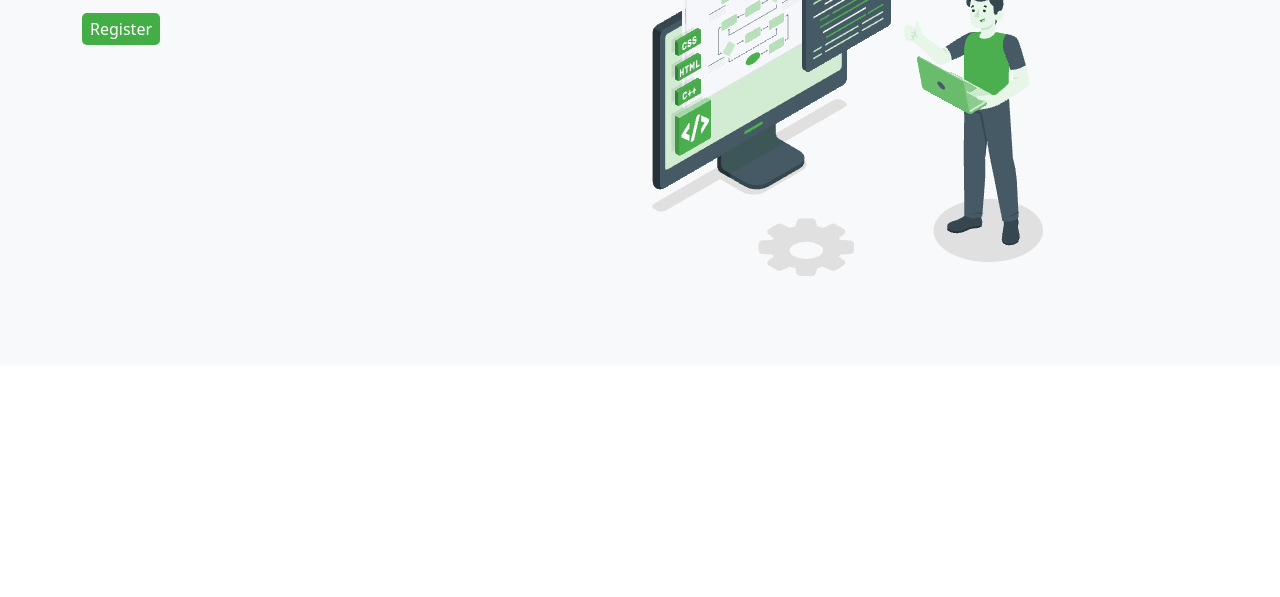
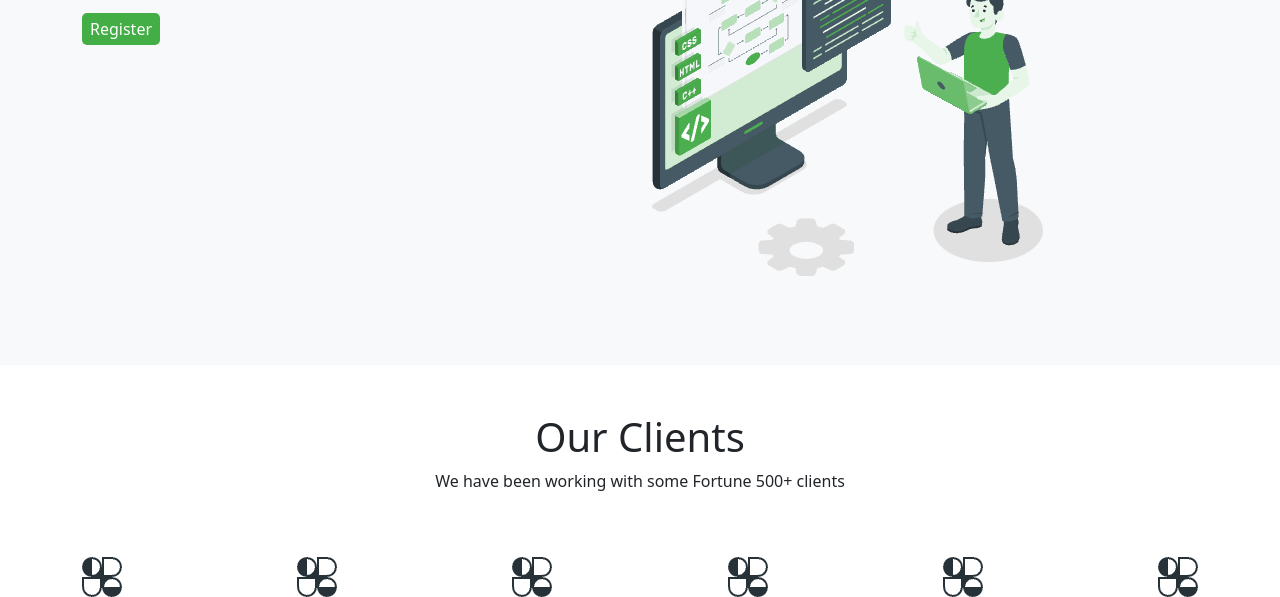
Before and after one commit to ablakulova/boostrappp, a plain HTML site: page index.html in a window 1280 px wide. Shown: the part 301-898 px from the top of the page. Before the commit the page ends 800 px from the top, so only its background shows below. Drawn offline with nearby package versions, Linux system fonts and the light colour scheme.

Commit message:
clients end

```diff
--- a/index.html
+++ b/index.html
@@ -61,6 +61,33 @@
         </div>
     </div>
 </section>
+<!--clients-->
+<section id="clients">
+    <div class="container">
+       <div class="row">
+            <div class="col-lg-12 text-center mt-5">
+                <h1>Our Clients</h1>
+                <p>We have been working with some Fortune 500+ clients</p>
+            </div>
+       </div>
+    </div>
+    <div class="container">
+        <div class="row">
+            <div class="col-lg-12 col-md-12 mt-5 d-flex justify-content-between">
+                <img src="clients.png" alt="client1" class="img-fluid">
+                <img src="clients.png" alt="client1" class="img-fluid">
+                <img src="clients.png" alt="client1" class="img-fluid">
+                <img src="clients.png" alt="client1" class="img-fluid">
+                <img src="clients.png" alt="client1" class="img-fluid">
+                <img src="clients.png" alt="client1" class="img-fluid">
+            </div>
+        </div>
+    </div>
+
+</section>
+
+
+
 <!--boostrap-->
 <script src="https://cdn.jsdelivr.net/npm/bootstrap@5.3.3/dist/js/bootstrap.bundle.min.js" integrity="sha384-YvpcrYf0tY3lHB60NNkmXc5s9fDVZLESaAA55NDzOxhy9GkcIdslK1eN7N6jIeHz" crossorigin="anonymous"></script>
 
```
